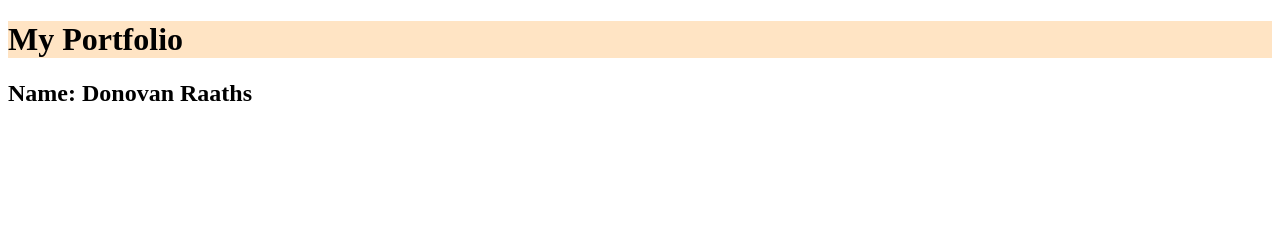
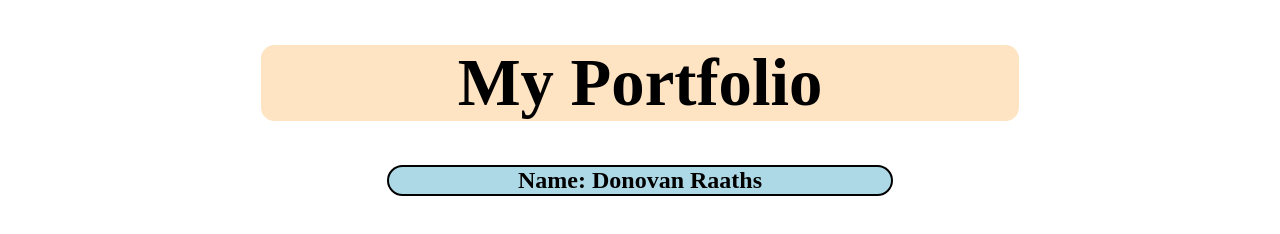
Before and after one commit to u21681458/u21681458.github.io, a website: page index.html in a window 1280 px wide. Drawn offline with Linux system fonts and the light colour scheme.

Commit message:
Update Styling.css

```diff
--- a/Styling.css
+++ b/Styling.css
@@ -1,3 +1,17 @@
 #Heading1{
     background: bisque;
+    margin-left: 20%;
+    margin-right: 20%;
+    text-align: center;
+    font-size: 50pt;
+    border-radius: 10pt;
 }
+
+#Heading2{
+    text-align: center;
+    background:lightblue;
+    border: 2pt solid;
+    margin-left: 30%;
+    margin-right: 30%;
+    border-radius: 15pt;
+}
```
